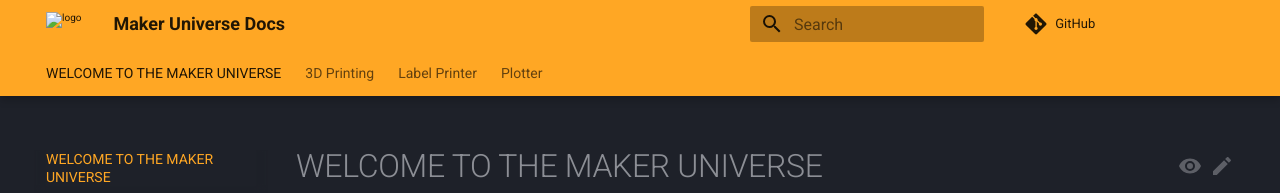
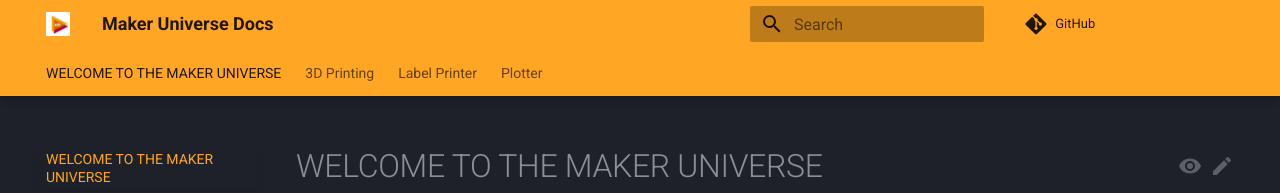
Before and after one commit to makeruniverse/docs, an MkDocs documentation site: the page built from docs/index.md, in a window 1280 px wide. Shown: the top 193 px of the page. Built offline with MkDocs 1.6.1 and Material for MkDocs 9.7.7, drawn with Linux system fonts in a browser that asks for light colours; comment, search, counter and statistics services are not loaded.

```diff
--- a/mkdocs.yml
+++ b/mkdocs.yml
@@ -3,8 +3,8 @@ repo_url: "https://github.com/makeruniverse/docs"
 edit_uri: edit/main/-/
 theme:
   name: material
-  logo: assets/logo.png
-  favicon: assets/favicon.ico
+  logo: _assets/logo.png
+  favicon: _assets/favicon.ico
   features:
     - content.action.edit
     - content.action.view
```
